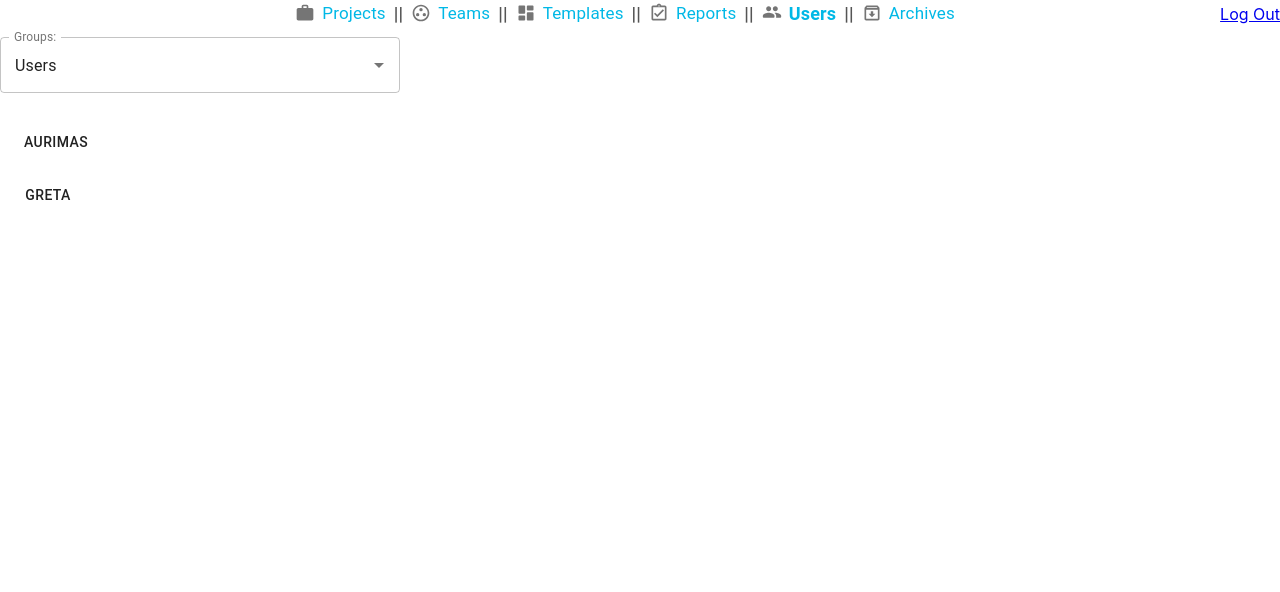
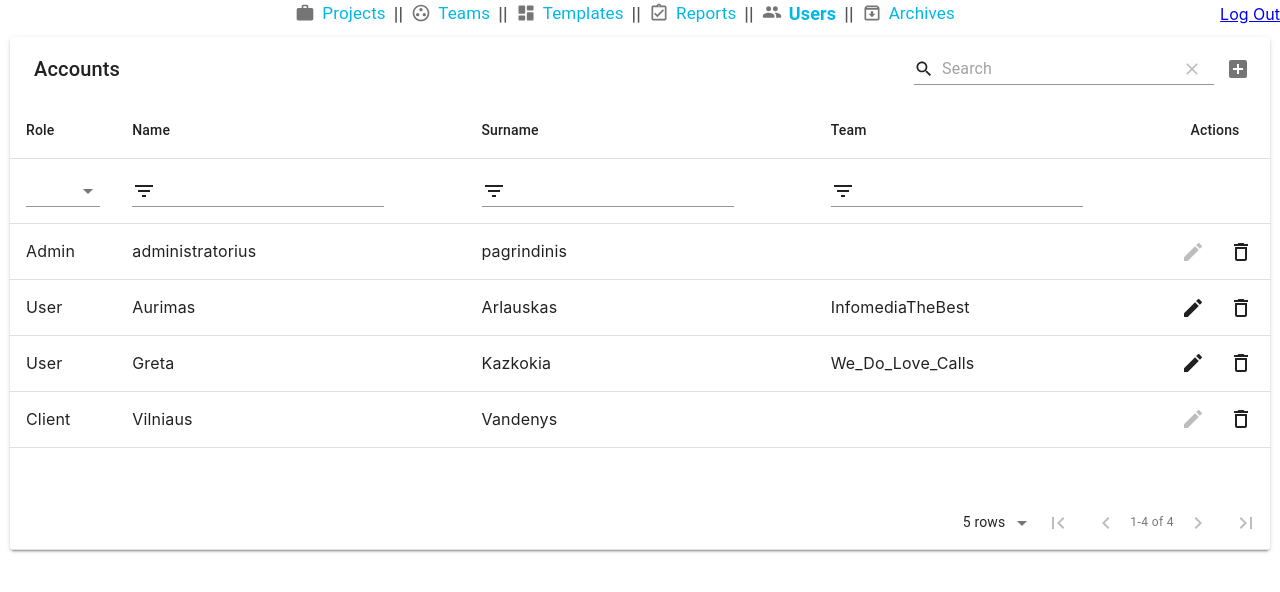
Before and after one commit to AArlauskas/Qualitas, a React (Create React App) app in the folder frontend/qualitasfront/: page /users in a window 1280 px wide. Shown: the top 592 px of the page. Built offline with nearby package versions, Linux system fonts and the light colour scheme; sample sign-in values are in the browser's storage.

Commit message:
Working Redux, User table with CRUD

```diff
--- a/frontend/qualitasfront/package.json
+++ b/frontend/qualitasfront/package.json
@@ -10,6 +10,7 @@
     "@testing-library/jest-dom": "^4.2.4",
     "@testing-library/react": "^9.5.0",
     "@testing-library/user-event": "^7.2.1",
+    "material-table": "^1.64.0",
     "node-sass": "^4.14.1",
     "react": "^16.13.1",
     "react-dom": "^16.13.1",
@@ -17,7 +18,8 @@
     "react-router-dom": "^5.2.0",
     "react-router-redux": "^4.0.8",
     "react-scripts": "3.4.1",
-    "redux": "^4.0.5"
+    "redux": "^4.0.5",
+    "redux-thunk": "^2.3.0"
   },
   "scripts": {
     "start": "react-scripts start",
--- /dev/null
+++ b/frontend/qualitasfront/src/Actions/UserListActions.js
@@ -0,0 +1,30 @@
+import { ActionType } from "../Constants/ActionType";
+import users from "../Constants/Users";
+
+export const fetchUserData = () => (dispatch) => {
+    dispatch({
+        type: ActionType.LOAD_USERS,
+        payload: users
+    });
+};
+
+export const addUser = (data) => (dispatch) => {
+    dispatch({
+        type: ActionType.CREATE_USER,
+        payload: data
+    });
+};
+
+export const updateUser = (data) => (dispatch) => {
+    dispatch({
+        type: ActionType.UPDATE_USER,
+        payload: data
+    });
+};
+
+export const deleteUser = (oldData) => (dispatch) => {
+    dispatch({
+        type: ActionType.DELETE_USER,
+        payload: oldData
+    });
+};
--- a/frontend/qualitasfront/src/App.js
+++ b/frontend/qualitasfront/src/App.js
@@ -1,15 +1,19 @@
 import React, { Component } from 'react';
 import { BrowserRouter } from "react-router-dom";
+import { Provider } from "react-redux";
 import Routing from './Routing';
+import store from "./Store/store";
 
 class App extends Component {
-  state = {  }
+  state = {}
   render() {
     return (
-      <BrowserRouter>
-        <Routing/>
-      </BrowserRouter>
-     );
+      <Provider store={store}>
+        <BrowserRouter>
+          <Routing />
+        </BrowserRouter>
+      </Provider>
+    );
   }
 }
 
--- /dev/null
+++ b/frontend/qualitasfront/src/Components/UserListTable/UserListTable.jsx
@@ -0,0 +1,106 @@
+import React, { Component, forwardRef } from 'react';
+import MaterialTable from 'material-table';
+import AddBox from '@material-ui/icons/AddBox';
+import ArrowDownward from '@material-ui/icons/ArrowDownward';
+import Check from '@material-ui/icons/Check';
+import ChevronLeft from '@material-ui/icons/ChevronLeft';
+import ChevronRight from '@material-ui/icons/ChevronRight';
+import Clear from '@material-ui/icons/Clear';
+import DeleteOutline from '@material-ui/icons/DeleteOutline';
+import Edit from '@material-ui/icons/Edit';
+import FilterList from '@material-ui/icons/FilterList';
+import FirstPage from '@material-ui/icons/FirstPage';
+import LastPage from '@material-ui/icons/LastPage';
+import Remove from '@material-ui/icons/Remove';
+import SaveAlt from '@material-ui/icons/SaveAlt';
+import Search from '@material-ui/icons/Search';
+import ViewColumn from '@material-ui/icons/ViewColumn';
+
+const tableIcons = {
+    Add: forwardRef((props, ref) => <AddBox {...props} ref={ref} />),
+    Check: forwardRef((props, ref) => <Check {...props} ref={ref} />),
+    Clear: forwardRef((props, ref) => <Clear {...props} ref={ref} />),
+    Delete: forwardRef((props, ref) => <DeleteOutline {...props} ref={ref} />),
+    DetailPanel: forwardRef((props, ref) => <ChevronRight {...props} ref={ref} />),
+    Edit: forwardRef((props, ref) => <Edit {...props} ref={ref} />),
+    Export: forwardRef((props, ref) => <SaveAlt {...props} ref={ref} />),
+    Filter: forwardRef((props, ref) => <FilterList {...props} ref={ref} />),
+    FirstPage: forwardRef((props, ref) => <FirstPage {...props} ref={ref} />),
+    LastPage: forwardRef((props, ref) => <LastPage {...props} ref={ref} />),
+    NextPage: forwardRef((props, ref) => <ChevronRight {...props} ref={ref} />),
+    PreviousPage: forwardRef((props, ref) => <ChevronLeft {...props} ref={ref} />),
+    ResetSearch: forwardRef((props, ref) => <Clear {...props} ref={ref} />),
+    Search: forwardRef((props, ref) => <Search {...props} ref={ref} />),
+    SortArrow: forwardRef((props, ref) => <ArrowDownward {...props} ref={ref} />),
+    ThirdStateCheck: forwardRef((props, ref) => <Remove {...props} ref={ref} />),
+    ViewColumn: forwardRef((props, ref) => <ViewColumn {...props} ref={ref} />)
+};
+
+class UserListTable extends Component {
+    state = {
+        columns: [
+            {
+                title: "Role", field: "role", lookup: {
+                    "admin": "Admin",
+                    "user": "User",
+                    "client": "Client"
+                }
+            },
+            { title: 'Name', field: 'firstname' },
+            {
+                title: 'Surname', field: 'lastname',
+            },
+            { title: "Team", field: "team", editable: "never" },
+            // { title: "Projects", field: "projects", editable: "never", render: rowData => rowData.projects === [] ? "" : rowData.projects }
+        ],
+        users: this.props.userData
+    }
+
+    render() {
+        return (
+            <div style={{ marginTop: 10, paddingLeft: 10, paddingRight: 10 }}>
+                {console.log(this.props.userData)}
+                <MaterialTable
+                    options={{
+                        filtering: true,
+                        actionsColumnIndex: -1
+                    }}
+                    icons={tableIcons}
+                    title="Accounts"
+                    columns={this.state.columns}
+                    data={this.props.userData}
+                    editable={{
+                        isEditable: rowData => rowData.role === "user",
+                        onRowAdd: (newData) =>
+                            new Promise((resolve) => {
+                                setTimeout(() => {
+                                    resolve();
+                                    this.props.addUser(newData)
+                                }, 600);
+                            }),
+                        onRowUpdate: (newData, oldData) =>
+                            new Promise((resolve) => {
+                                setTimeout(() => {
+                                    resolve();
+                                    if (oldData) {
+                                        this.props.updateUser(newData);
+                                    }
+                                }, 600);
+                            }),
+                        onRowDelete: (oldData) =>
+                            new Promise((resolve) => {
+                                setTimeout(() => {
+                                    resolve();
+                                    this.setState((prevState) => {
+                                        this.props.deleteUser(oldData);
+                                    });
+                                }, 600);
+                            })
+                    }}
+                />
+            </div>
+        );
+    }
+}
+
+export default UserListTable;
--- /dev/null
+++ b/frontend/qualitasfront/src/Constants/ActionType.js
@@ -0,0 +1,6 @@
+export const ActionType = {
+  LOAD_USERS: "LOAD_USERS",
+  CREATE_USER: "CREATE_USER",
+  UPDATE_USER: "UPDATE_USER",
+  DELETE_USER: "DELETE_USER"
+};
--- a/frontend/qualitasfront/src/Constants/Users.js
+++ b/frontend/qualitasfront/src/Constants/Users.js
@@ -1,23 +1,41 @@
 const users = [
     {
+        id: 0,
         user: "admin",
         pass: "admin",
-        role: "admin"
+        firstname: "administratorius",
+        lastname: "pagrindinis",
+        role: "admin",
+        projects: []
     },
     {
+        id: 1,
         user: "aurimas",
         pass: "user",
-        role: "user"
+        firstname: "Aurimas",
+        lastname: "Arlauskas",
+        role: "user",
+        team: "InfomediaTheBest",
+        projects: []
     },
     {
+        id: 2,
         user: "greta",
         pass: "user",
-        role: "user"
+        firstname: "Greta",
+        lastname: "Kazkokia",
+        role: "user",
+        team: "We_Do_Love_Calls",
+        projects: ["Vilniaus Vandenys", "MTTC", "TEST CASE SCENARIO"]
     },
     {
+        id: 3,
         user: "client",
         pass: "client",
-        role: "client"
+        firstname: "Vilniaus",
+        lastname: "Vandenys",
+        role: "client",
+        projects: []
     }
 ]
 
--- a/frontend/qualitasfront/src/Containers/UserListDisplay/UserListDisplay.jsx
+++ b/frontend/qualitasfront/src/Containers/UserListDisplay/UserListDisplay.jsx
@@ -1,42 +1,43 @@
 import React, { Component } from 'react';
-import users from '../../Constants/Users';
-import DefaultAutoComplete from "../../Components/DefaultComponents/DefaultAutoComplete"
-import { List, ListItem, Button } from '@material-ui/core';
+import UserListTable from '../../Components/UserListTable/UserListTable';
+import { connect } from "react-redux";
+import { fetchUserData, addUser, updateUser, deleteUser } from '../../Actions/UserListActions';
+
 
 class UserListDisplay extends Component {
+    componentDidMount() {
+        this.props.fetchUserData();
+    }
     state = {
         type: "user"
-     }
+    }
     render() {
         return (
             <div>
-                {console.log(this.state.type)}
-                <div style={{marginBottom: 15, marginTop: 10}}>
-                <DefaultAutoComplete
-                label="Groups:"
-                options={[{name: "Users", type: "user"},
-            {name: "Admins", type: "admin"},
-        {name: "Clients", type: "client"}]}
-                defaultValue={{name: "Users", type: "user"}}
-                onSelect={e => this.setState({
-                    type: e.target.value.type
-                })}
-                getOptionLabel={option => option.name}/>
-                </div>
-                <List>
-                {users.filter(user => user.role === this.state.type).map(user => {
-                    return (
-                        <ListItem classes={{ gutters: "padding" }}>
-                            <Button>
-                                {user.user}
-                            </Button>
-                            </ListItem>
-                    );
-                })}
-                </List>
+                {this.props.userData === [] ? null :
+                    <UserListTable
+                        userData={this.props.userData}
+                        addUser={this.props.addUser}
+                        updateUser={this.props.updateUser}
+                        deleteUser={this.props.deleteUser} />}
             </div>
-         );
+        );
     }
 }
 
-export default UserListDisplay;
+
+const mapStateToProps = (state) => ({
+    userData: state.Users
+});
+
+const mapDispatchToProps = (dispatch) => ({
+    fetchUserData: () => dispatch(fetchUserData()),
+    addUser: (data) => dispatch(addUser(data)),
+    updateUser: (data) => dispatch(updateUser(data)),
+    deleteUser: (oldData) => dispatch(deleteUser(oldData))
+});
+
+export default connect(
+    mapStateToProps,
+    mapDispatchToProps
+)(UserListDisplay);
--- /dev/null
+++ b/frontend/qualitasfront/src/Store/reducer.jsx
@@ -0,0 +1,49 @@
+import { ActionType } from "../Constants/ActionType";
+
+const initialState = {
+    Users: []
+};
+
+export const reducer = (state = initialState, action) => {
+    switch (action.type) {
+        case ActionType.LOAD_USERS: {
+            console.log("got called");
+            return {
+                ...state,
+                Users: action.payload
+            };
+        }
+
+        case ActionType.CREATE_USER: {
+            return {
+                ...state,
+                Users: [...state.Users, action.payload]
+            }
+        }
+
+        case ActionType.UPDATE_USER: {
+            let updatedUser = action.payload;
+            let index = state.Users.indexOf(state.Users.find(user => user.id === updatedUser.id));
+            // state.Users[index] = updatedUser;
+            let tempUsers = [...state.Users];
+            tempUsers[index] = updatedUser;
+            return {
+                ...state,
+                Users: [...tempUsers]
+            }
+        }
+
+        case ActionType.DELETE_USER: {
+            let oldUserId = action.payload.id;
+            return {
+                ...state,
+                Users: state.Users.filter(user => user.id !== oldUserId)
+            }
+        }
+
+        default:
+            return {
+                ...state
+            };
+    }
+};
--- /dev/null
+++ b/frontend/qualitasfront/src/Store/store.js
@@ -0,0 +1,12 @@
+import { createStore, applyMiddleware } from "redux";
+import thunk from "redux-thunk";
+import { reducer } from "./reducer";
+
+const middlewares = [thunk];
+
+const store = createStore(
+    reducer,
+    applyMiddleware(...middlewares)
+);
+
+export default store;
--- a/frontend/qualitasfront/src/index.js
+++ b/frontend/qualitasfront/src/index.js
@@ -4,8 +4,8 @@ import './index.css';
 import App from './App';
 
 ReactDOM.render(
-  <React.StrictMode>
+  <div>
     <App />
-  </React.StrictMode>,
+  </div>,
   document.getElementById('root')
 );
```
Also changed, not shown: 1 other file (tests, documents, lock files or other folders).
